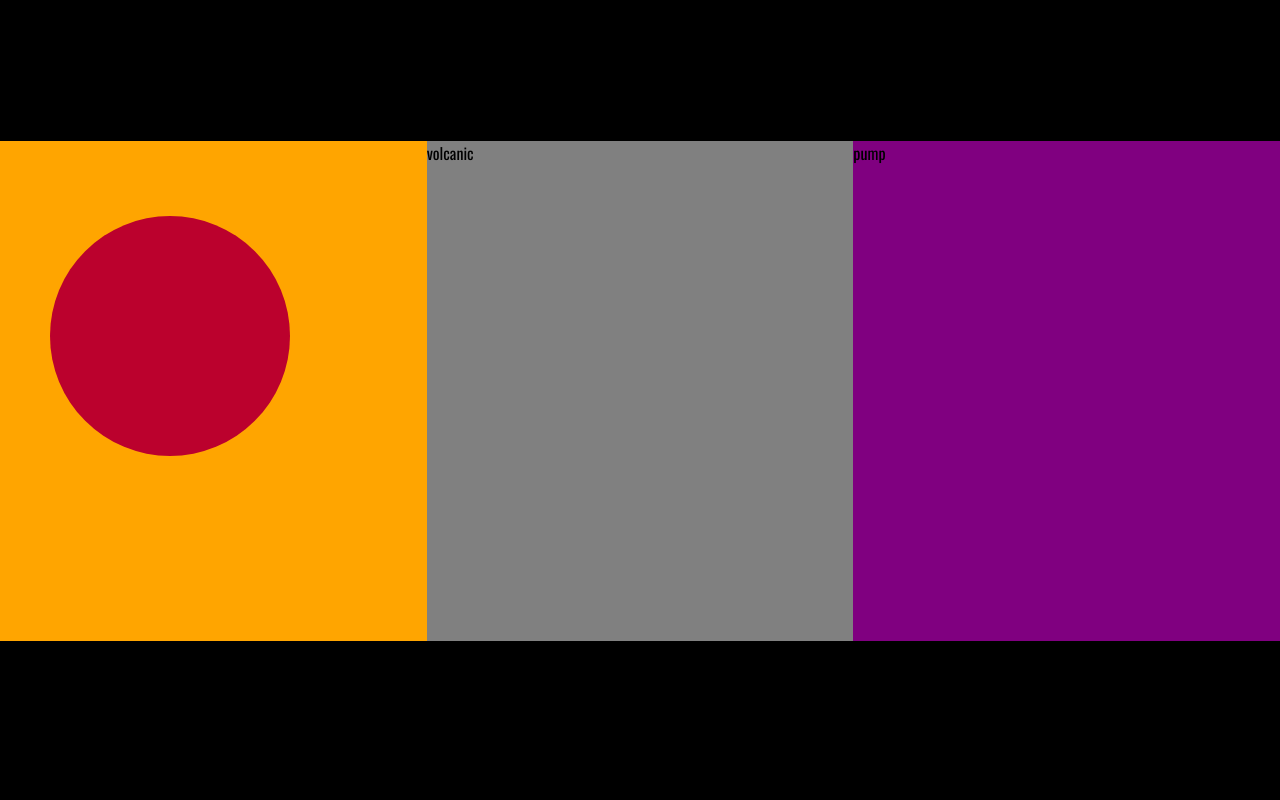
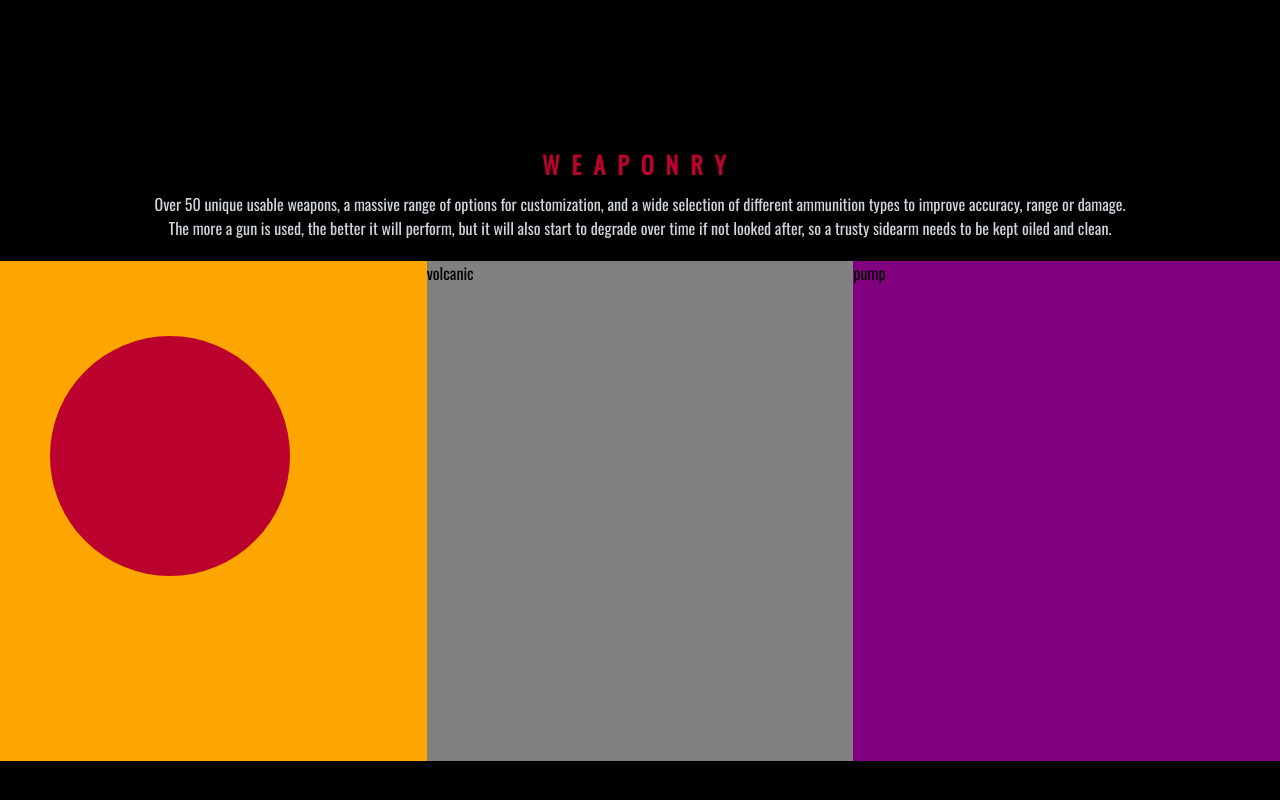
Before and after one commit to campatterson4/Red-Dead-II-Showcase, a plain HTML site: page index.html in a window 1280 px wide. Shown: the part 1544-2344 px from the top of the page. Drawn offline with nearby package versions, Linux system fonts and the light colour scheme.

Commit message:
Creating a weaponry summary

```diff
--- a/index.html
+++ b/index.html
@@ -88,6 +88,14 @@
                     deepening internal divisions threaten to tear the gang apart, Arthur must make a
                     choice between his own ideals and loyalty to the gang who raised him.</p>
             </section>
+            <section class="weaponry">
+                <h1>Weaponry</h1>
+                <p>
+                    Over 50 unique usable weapons, a massive range of options for customization,
+                    and a wide selection of different ammunition types to improve accuracy, range or damage.<br>
+                    The more a gun is used, the better it will perform, but it will also start to degrade over time if
+                    not looked after, so a trusty sidearm needs to be kept oiled and clean.</p>
+            </section>
                 <section class="lancaster">
                     <div class="lancaster-card">
                         <div class="circle4">
--- a/resources/css/index.css
+++ b/resources/css/index.css
@@ -10,13 +10,14 @@ html,body {
 .grid-container {
     display: grid;
     grid-template-columns: repeat(3, 1fr);
-    grid-template-rows: 45px 550px 90px 500px 500px 500px;
+    grid-template-rows: 45px 550px 90px 500px 500px 120px 500px;
     grid-template-areas:
     "header header header"
     "landing landing landing"
     "char-title char-title char-title"
     "arthur dutch hosea"
     "story story story"
+    "weaponry weaponry weaponry"
     "lancaster volcanic pump";
     height: 300vh;
     width: 100vw;
@@ -53,6 +54,11 @@ section.hosea {
 section.story {
     grid-area: story;
     /* background-color: pink; */
+}
+
+section.weaponry {
+    grid-area: weaponry;
+    /* background-color: white; */
 }
 
 section.lancaster {
@@ -171,7 +177,7 @@ h4 {
    z-index: -100;
 }
 
-/* CHARACTERS SECTION */
+/* CHARACTERS */
 .char-title h1 {
     text-align: center;
     text-transform: uppercase;
@@ -547,6 +553,27 @@ h4 {
     bottom: 20%;
 }
 
+/* WEAPONRY */
+
+.weaponry h1 {
+    text-align: center;
+    text-transform: uppercase;
+    position: relative;
+    left: 0;
+    bottom: 15px;
+    color: #bb012d;
+    letter-spacing: 0.5em;
+}
+
+.weaponry p {
+    position: relative;
+    color: #ced4da;
+    text-align: center;
+    bottom: 25px;
+}
+
+
+
 
 /* WEAPON CARDS */
 .lancaster-card {
```
